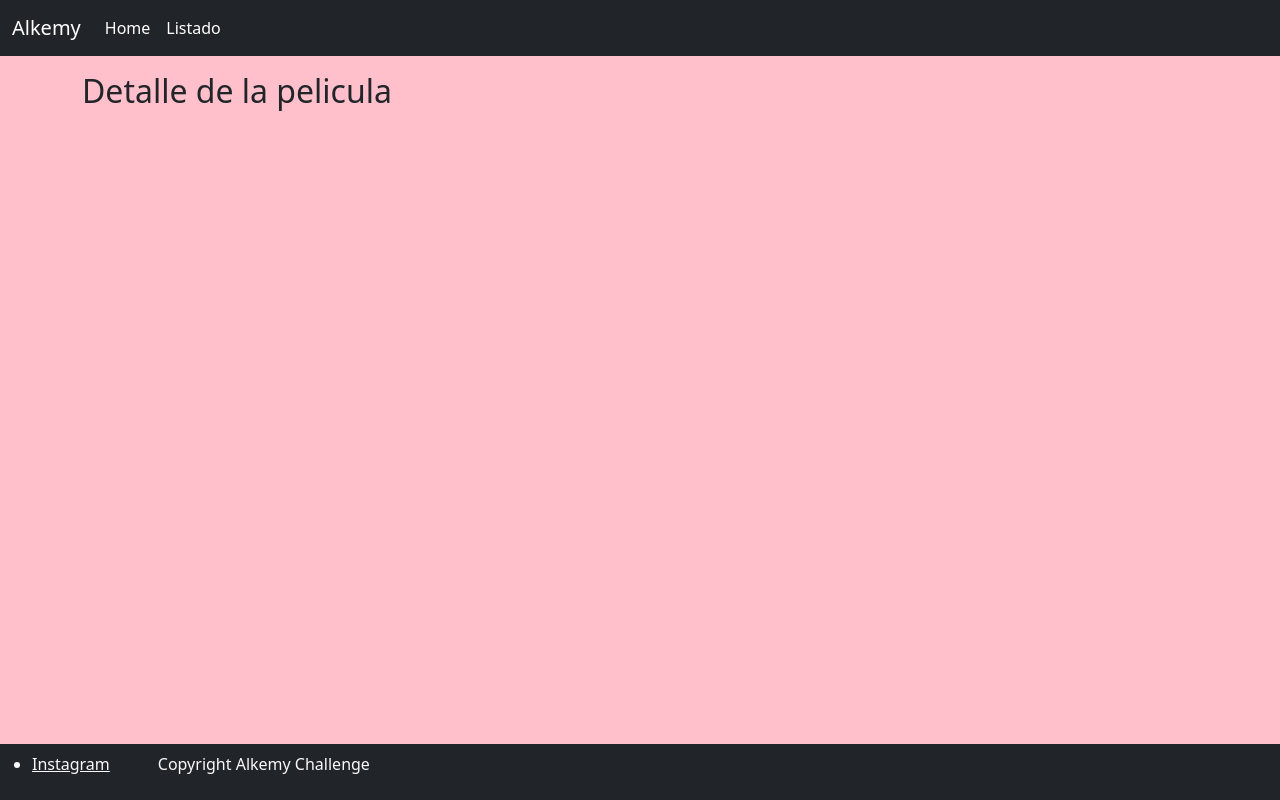
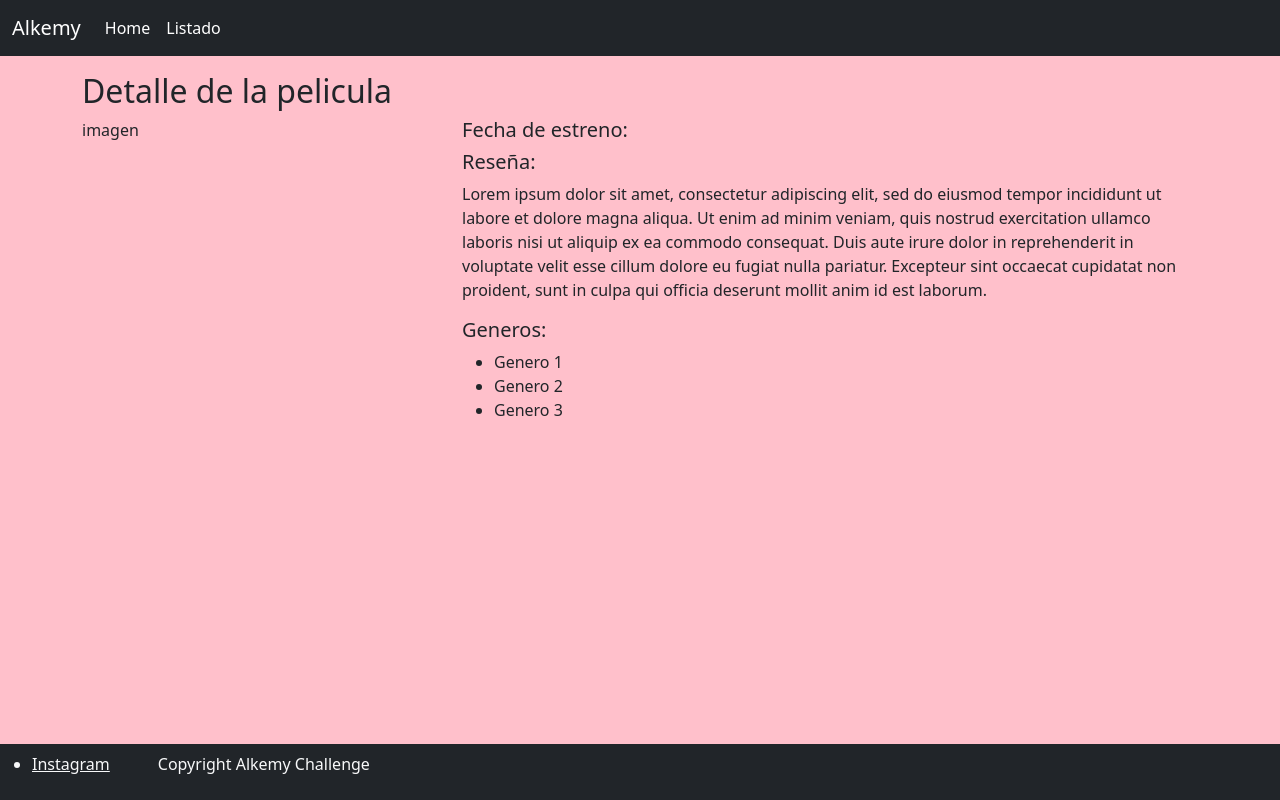
Before and after one commit to CarlaDevincenzi/alkemy_bbva_trainee_program, a React (Create React App) app: page /detalle in a window 1280 px wide. Built offline with nearby package versions, Linux system fonts and the light colour scheme; sample sign-in values are in the browser's storage.

Commit message:
objeto URLSearchParams, window.location.search, Armado vista 'Detalle'

```diff
--- a/src/components/Detalle.js
+++ b/src/components/Detalle.js
@@ -1,13 +1,41 @@
 import { Navigate } from "react-router-dom";
+import { useEffect } from 'react';
 
 function Detalle (){
     //let token = localStorage.getItem('token');
     let token = sessionStorage.getItem('token');
+    let query = new URLSearchParams(window.location.search);
+    let movieId = query.get('movieID');
+
+    useEffect(() => {
+        console.log(movieId);
+    }, []);
+
 
     return (
         <>
             { !token && <Navigate replace to="/" />}
-                <h2>Detalle de la pelicula</h2>
+            <h2>Detalle de la pelicula</h2>
+            <div className="row">
+                <div className="col-4">
+                    imagen
+                </div>
+                <div className="col-8">
+                    <h5>Fecha de estreno: </h5>
+                    <h5>Reseña: </h5>
+                    <p>Lorem ipsum dolor sit amet, consectetur adipiscing elit, sed do eiusmod tempor incididunt ut
+                       labore et dolore magna aliqua. Ut enim ad minim veniam, quis nostrud exercitation ullamco
+                       laboris nisi ut aliquip ex ea commodo consequat. Duis aute irure dolor in reprehenderit in
+                       voluptate velit esse cillum dolore eu fugiat nulla pariatur. Excepteur sint occaecat cupidatat
+                       non proident, sunt in culpa qui officia deserunt mollit anim id est laborum.</p>
+                    <h5>Generos: </h5>
+                    <ul>
+                        <li>Genero 1</li>
+                        <li>Genero 2</li>
+                        <li>Genero 3</li>
+                    </ul>
+                </div>
+            </div>
         </>
     )
 }
--- a/src/components/Listado.js
+++ b/src/components/Listado.js
@@ -7,6 +7,7 @@ function Listado(){
 
     //let token = localStorage.getItem("token");
     let token = sessionStorage.getItem("token");
+
     const [moviesList, setMoviesList] = useState([]);
 
     useEffect(() => {
```
